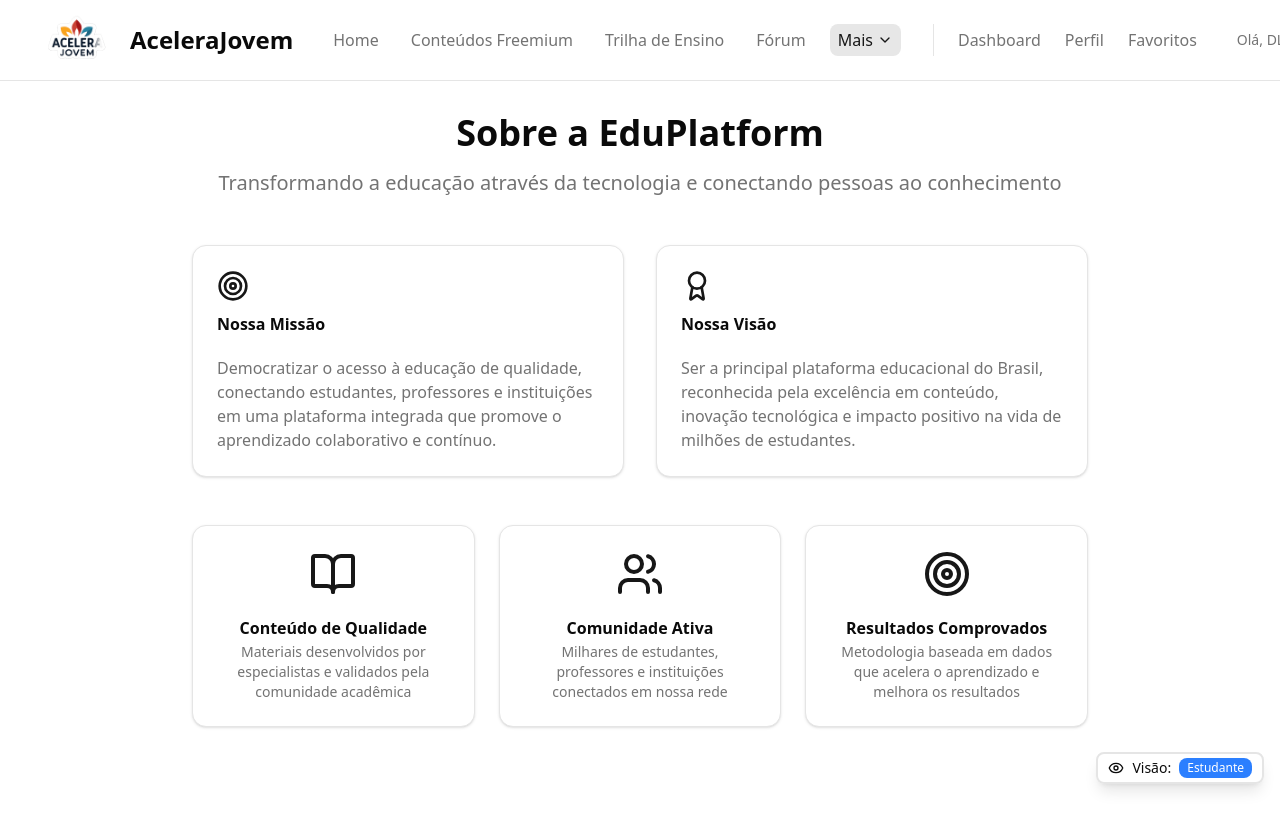
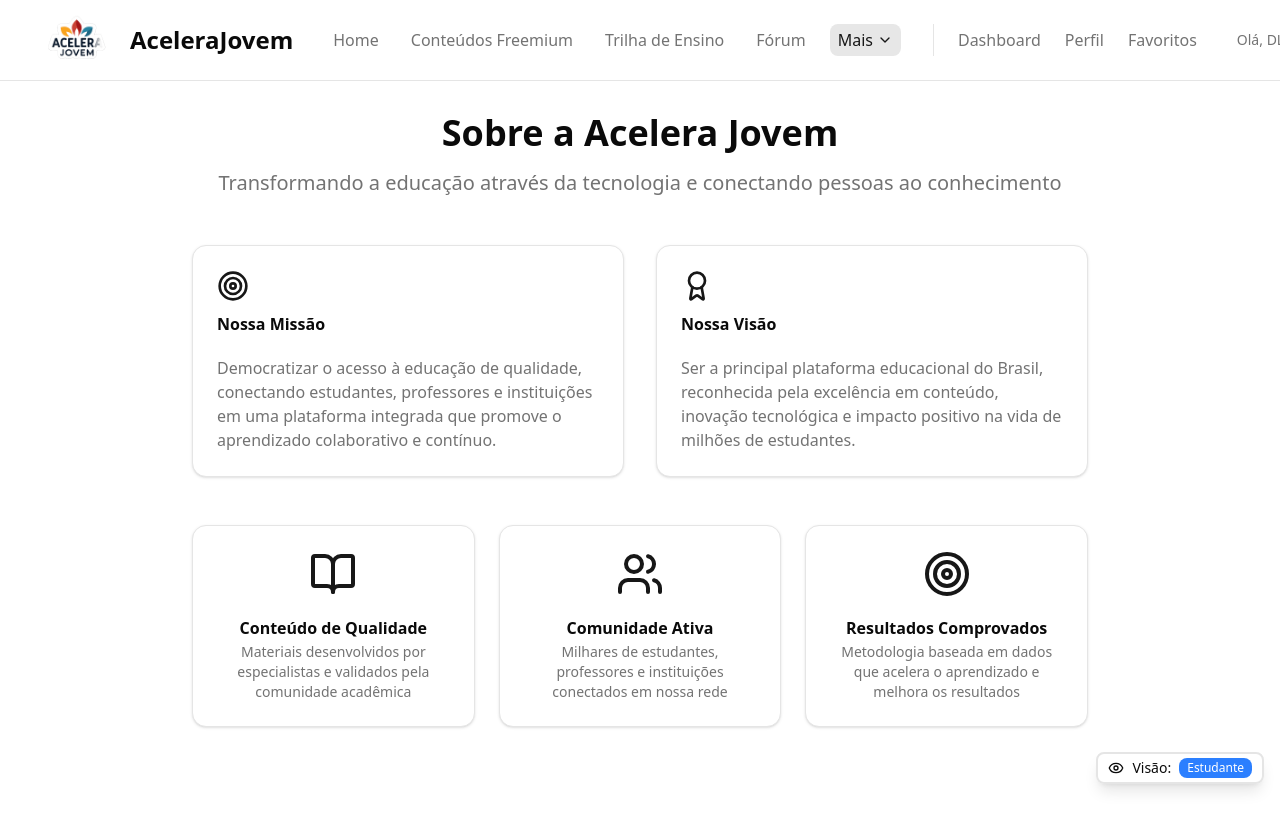
Before and after one commit to matheusmartinsviana/acelera-jovem-djl, a Next.js app: page /sobre in a window 1280 px wide. Shown: the top 830 px of the page. Built offline with nearby package versions, Linux system fonts and the light colour scheme.

Commit message:
feat: update page title to  Acelera Jovem

```diff
--- a/app/sobre/page.tsx
+++ b/app/sobre/page.tsx
@@ -10,7 +10,7 @@ export default function SobrePage() {
       <div className="container mx-auto px-4 py-8">
         <div className="max-w-4xl mx-auto">
           <div className="text-center mb-12">
-            <h1 className="text-4xl font-bold text-foreground mb-4">Sobre a EduPlatform</h1>
+            <h1 className="text-4xl font-bold text-foreground mb-4">Sobre a Acelera Jovem</h1>
             <p className="text-xl text-muted-foreground">
               Transformando a educação através da tecnologia e conectando pessoas ao conhecimento
             </p>
```
